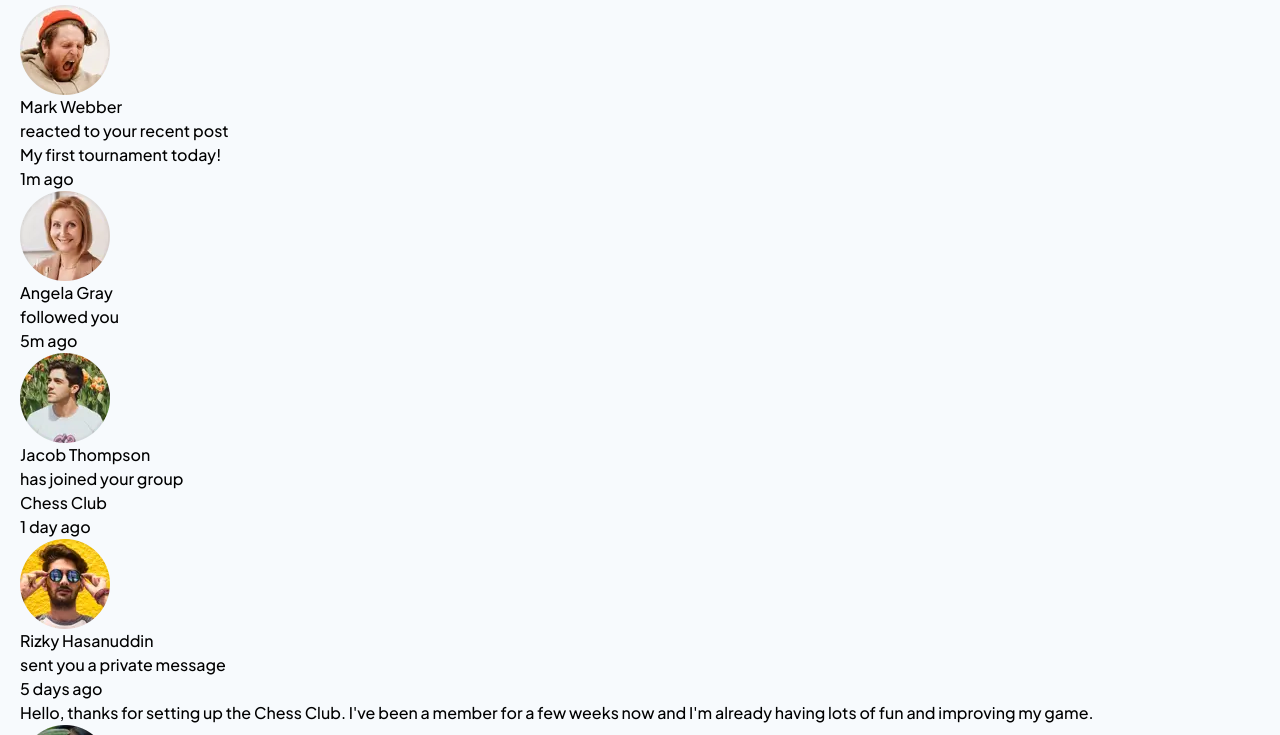
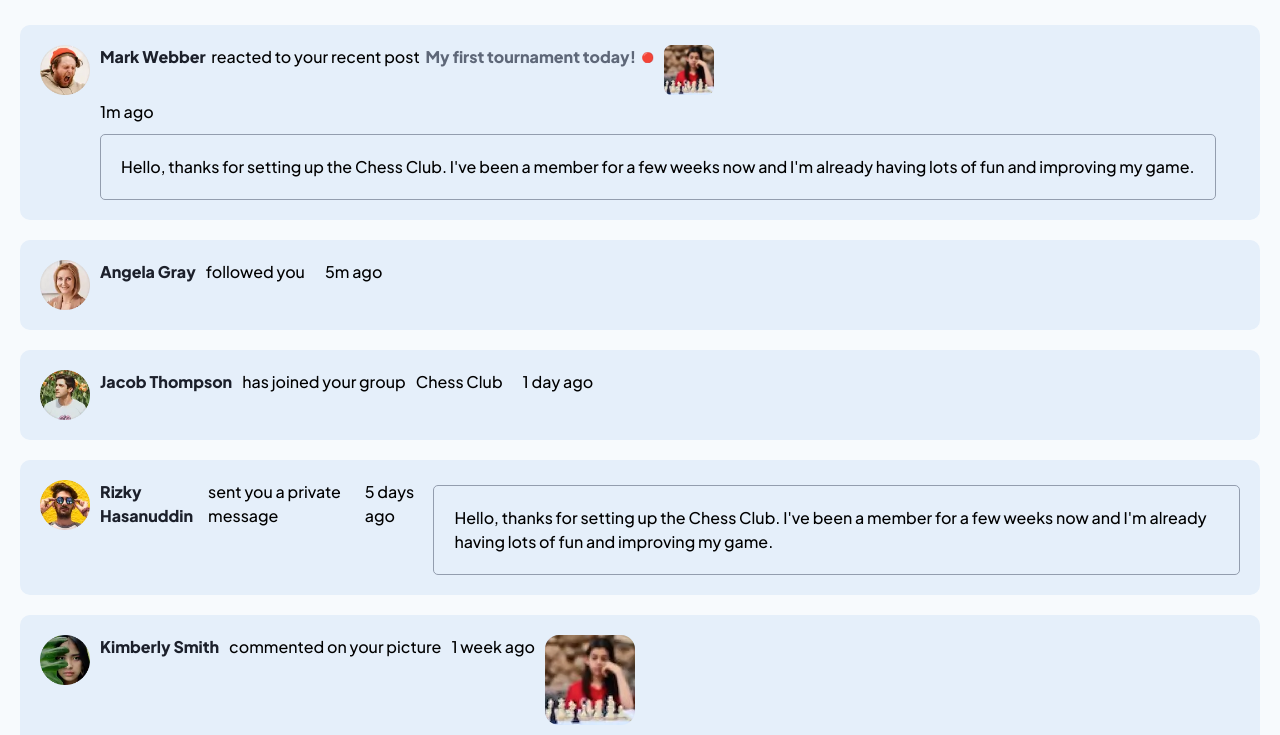
Before and after one commit to wmartyr/notifications-page-main, a plain HTML site: page index.html in a window 1280 px wide. Shown: the part 65-800 px from the top of the page. Drawn offline with Linux system fonts and the light colour scheme.

Commit message:
Style the first card

```diff
--- a/index.html
+++ b/index.html
@@ -28,16 +28,19 @@
   </header>
   <main>
     <div class="card unread">
-      <img src="./assets/images/avatar-mark-webber.webp" alt="Mark Webber Avatar">
-      <div class="name">Mark Webber </div>
-      <div class="action">reacted to your recent post </div>
-      <div class="group-post">My first tournament today!</div>
-      <div class="unread-dot"></div>
-      <div class="time-posted">1m ago</div>
-      <div class="private-message hidden"></div>
+      <img class="avatar" src="./assets/images/avatar-mark-webber.webp" alt="Mark Webber Avatar">
+      <div class="right-section">
+        <div class="description">
+          <p><span class="name">Mark Webber</span>&nbsp;&nbsp;<span class="action">reacted to your recent post</span>&nbsp;&nbsp;<span class="post">My first tournament today!</span>&nbsp;&nbsp;<span class="unread-dot">&#128308;</span></p>
+          <img class="" src="./assets/images/image-chess.webp" alt="Image of a girl playing chess">
+        </div>
+        <div class="time-posted">1m ago</div>
+        <div class="private-message">Hello, thanks for setting up the Chess Club. I've been a member for a few weeks now
+          and I'm already having lots of fun and improving my game.</div>
+      </div>
     </div>
     <div class="card unread">
-      <img src="./assets/images/avatar-angela-gray.webp" alt="Angela Gray Avatar">
+      <img class="avatar" src="./assets/images/avatar-angela-gray.webp" alt="Angela Gray Avatar">
       <div class="name">Angela Gray </div>
       <div class="action">followed you</div>
       <div class="group-post hidden"></div>
@@ -46,7 +49,7 @@
       <div class="private-message hidden"></div>
     </div>
     <div class="card unread">
-      <img src="./assets/images/avatar-jacob-thompson.webp" alt="Jacob Thompson Avatar">
+      <img class="avatar" src="./assets/images/avatar-jacob-thompson.webp" alt="Jacob Thompson Avatar">
       <div class="name">Jacob Thompson </div>
       <div class="action">has joined your group </div>
       <div class="group-post">Chess Club</div>
@@ -55,7 +58,7 @@
       <div class="private-message hidden"></div>
     </div>
     <div class="card">
-      <img src="./assets/images/avatar-rizky-hasanuddin.webp" alt="Rizky Hasanuddin Avatar">
+      <img class="avatar" src="./assets/images/avatar-rizky-hasanuddin.webp" alt="Rizky Hasanuddin Avatar">
       <div class="name">Rizky Hasanuddin </div>
       <div class="action">sent you a private message </div>
       <div class="group-post hidden"></div>
@@ -65,7 +68,7 @@
         and I'm already having lots of fun and improving my game.</div>
     </div>
     <div class="card">
-      <img src="./assets/images/avatar-kimberly-smith.webp" alt="Kimberly Smith Avatar">
+      <img class="avatar" src="./assets/images/avatar-kimberly-smith.webp" alt="Kimberly Smith Avatar">
       <div class="name">Kimberly Smith </div>
       <div class="action">commented on your picture </div>
       <div class="group-post hidden"></div>
@@ -75,7 +78,7 @@
       <div class="private-message hidden"></div>
     </div>
     <div class="card">
-      <img src="./assets/images/avatar-nathan-peterson.webp" alt="Nathan Peterson Avatar">
+      <img class="avatar" src="./assets/images/avatar-nathan-peterson.webp" alt="Nathan Peterson Avatar">
       <div class="name">Nathan Peterson </div>
       <div class="action">reacted to your recent post </div>
       <div class="group-post">5 end-game strategies to increase your win rate
@@ -85,7 +88,7 @@
       <div class="private-message hidden"></div>
     </div>
     <div class="card">
-      <img src="./assets/images/avatar-anna-kim.webp" alt="Anna Kim Avatar">
+      <img class="avatar" src="./assets/images/avatar-anna-kim.webp" alt="Anna Kim Avatar">
       <div class="name">Anna Kim </div>
       <div class="action">left the group </div>
       <div class="group-post">Chess Club</div>
--- a/styles/style.css
+++ b/styles/style.css
@@ -60,7 +60,71 @@ header button {
     color: var(--color-text-color);
 }
 
+main {
+    display: flex;
+    flex-direction: column;
+    justify-content: start;
+    align-items: stretch;
+    gap: 20px;
+    margin-top: 20px;
+}
 
+.card {
+    display: flex;
+    gap: 10px;
+    background-color: var(--color-unread-card-background);
+    border-radius: 10px;
+    padding: 20px;
+}
+
+.avatar {
+    width: 50px;
+    height: 50px;
+}
+
+.right-section {
+    display: flex;
+    flex-direction: column;
+    gap: 5px;
+}
+
+.description {
+    display: flex;
+    gap: 10px;
+
+}
+
+.description img {
+    width: 50px;
+    height: 50px;
+}
+
+.name {
+    color: var(--color-dark-text-color);
+    font-weight: 800;
+}
+
+.post {
+    color: var(--color-text-color);
+    font-weight: 800;
+}
+
+.hidden {
+    display: none;
+}
+
+.unread-dot {
+    font-size: 0.625rem;
+    vertical-align: text-top;
+    line-height: 2.25 ;
+}
+
+.private-message {
+    border: solid 1px var(--color-message-hover);
+    border-radius: 5px;
+    padding: 20px;
+    margin-top: 5px;
+}
 
 
 .attribution {
```
Also changed, not shown: notes.txt (added).
